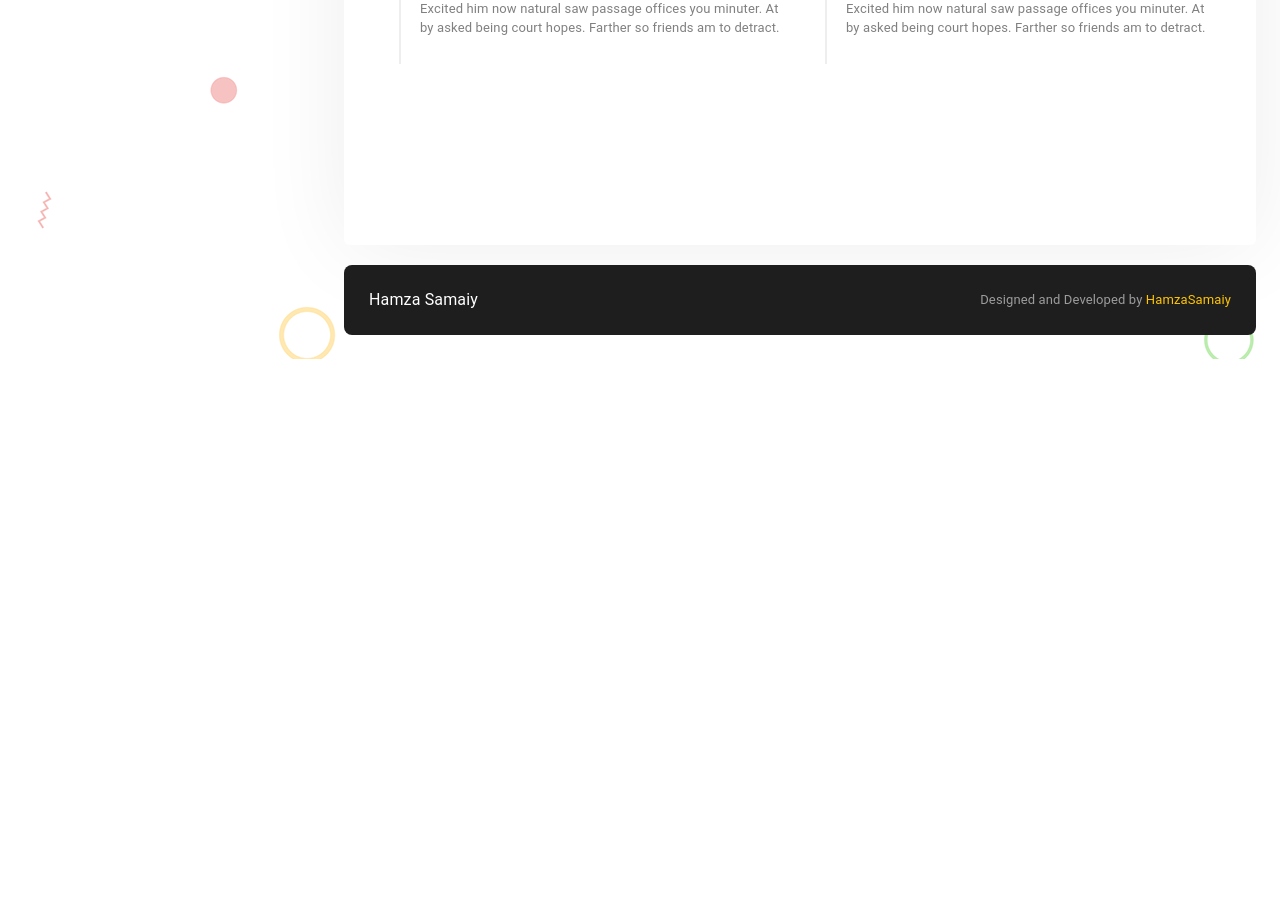
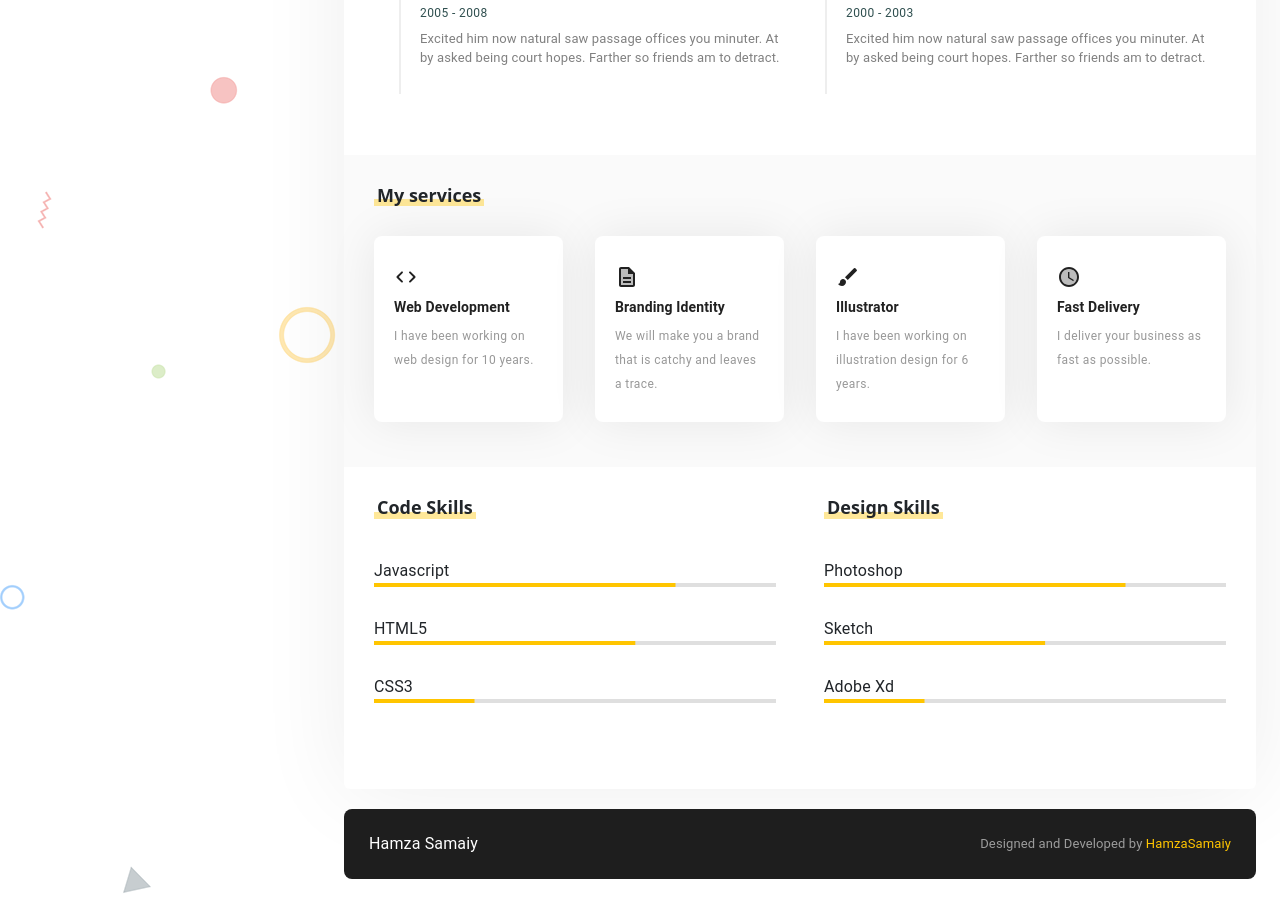
Before and after one commit to HamzaSamaiy/Portfolio_Template_ReactJS, a React (Create React App) app: page / in a window 1280 px wide. Shown: the part 960-1863 px from the top of the page. Before the commit the page ends 1319 px from the top, so only its background shows below. Built offline with nearby package versions, Linux system fonts and the light colour scheme.

Commit message:
Created Screen shots folder

```diff
--- a/src/App.css
+++ b/src/App.css
@@ -42,7 +42,6 @@
     min-height: 500px;
     border-radius:6px;
     background-color: white;
-    padding:30px;
     margin-bottom:20px;
 }
 
--- a/src/Components/Header/Style.css
+++ b/src/Components/Header/Style.css
@@ -9,7 +9,8 @@
 
 .header .header_link{
     text-transform: uppercase;
-    font-weight: 500px;
+    font-weight: bold !important;
+    font-size: 14px !important;
     color: #000;
 }
 
@@ -18,8 +19,9 @@
 }
 
 .header .nav-link.active{
-    font-weight: 500px;
     text-transform: uppercase;
+    font-size: 14px !important;
+    font-weight: bold !important;
     color: var(--main-color) !important;
 }
 
--- a/src/Pages/Resume/Index.js
+++ b/src/Pages/Resume/Index.js
@@ -1,4 +1,4 @@
-import { Grid, Typography } from '@material-ui/core';
+import { Grid, Icon, Paper, Typography, LinearProgress } from '@material-ui/core';
 import React from 'react';
 import ResumeData from '../../Utils/ResumeData';
 import CustomTimeLine ,{CustomTimeLineSeparator} from '../../Components/TimeLine/Index';
@@ -72,12 +72,91 @@ const Resume =()=>{
             </Grid>
 
         {/* Services */}
-            <Grid container className='section pb_45'>
+            <Grid container  className='section pb_45 bg_gray'  >
+                <Grid item className='section_title mb_30'>
+                    <span></span>
+                    <h6>
+                        My services
+                    </h6>
+                </Grid>
 
+
+                <Grid item xs={12}>
+                    <Grid container justify='space-between' spacing={4}>
+                        {ResumeData.services.map(service => (
+                            <Grid item  xs={12} sm={6} md={3}>
+                                <Paper elevation={0} className='service' >
+                                    <Icon className='service_icon'>{service.icon}</Icon>
+                                    <Typography  className='service_title'>{service.title}</Typography>
+                                    <Typography variant='caption' className='service_description'>{service.description}</Typography>
+                                </Paper>
+                            </Grid>
+
+                        ))}
+                    </Grid>
+                </Grid>
             </Grid>
 
         {/*Skills  */}
-            <Grid container className='section pb_45'>
+            <Grid container className='section pb_45' spacing={6} >
+                <Grid item xs={12} md={6} className='skill'>
+                <Grid container  className='design'>
+
+
+
+                        <Grid item className='section_title mb_30'>
+                            <span></span>
+                            <h6>
+                            Code Skills
+
+                            </h6>
+                        </Grid>
+
+                        <Grid item xs={12} className='p_skill' >
+                        <Typography>Javascript</Typography>
+                        <LinearProgress variant="determinate" className='skill_bar' value={75}  />
+                        </Grid>
+                        <Grid item xs={12} className='p_skill' >
+                        <Typography>HTML5</Typography>
+                        <LinearProgress variant="determinate" className='skill_bar' value={65}  />
+                        </Grid>
+
+                        <Grid item xs={12} className='p_skill' >
+                        <Typography>CSS3</Typography>
+                        <LinearProgress variant="determinate" className='skill_bar' value={25} />
+                        </Grid>
+                    </Grid>
+                </Grid>
+
+
+
+                <Grid item xs={12} md={6} className='skill pb_45'>
+                    <Grid container className='design'>
+
+                        <Grid item className='section_title mb_30'>
+                            <span></span>
+                            <h6>
+                            Design Skills
+
+                            </h6>
+                        </Grid>
+
+                        <Grid item xs={12} className='p_skill' >
+                        <Typography>Photoshop</Typography>
+                        <LinearProgress variant="determinate" className='skill_bar' value={75}  />
+                        </Grid>
+                        <Grid item xs={12} className='p_skill' >
+                        <Typography>Sketch</Typography>
+                        <LinearProgress variant="determinate" className='skill_bar' value={55}  />
+                        </Grid>
+
+                        <Grid item xs={12} className='p_skill' >
+                        <Typography>Adobe Xd</Typography>
+                        <LinearProgress variant="determinate" className='skill_bar' value={25} />
+                        </Grid>
+                    </Grid>
+                </Grid>
+
 
             </Grid>
 
--- a/src/Pages/Resume/Style.css
+++ b/src/Pages/Resume/Style.css
@@ -5,8 +5,12 @@
     line-height: 24px;
     white-space: pre-line !important;
 }
+/* End of about me section */
 
 /* Timeline section */
+.section{
+    padding:30px;
+}
 .section .timeline_dot_header{
     padding: 14px !important;
 }
@@ -35,3 +39,49 @@
     font-size: small !important;
     margin-top: 6px !important;
 }
+/* End of timeline section */
+
+
+/* Services */
+.service{
+    border-radius: 8px !important;
+    -webkit-border-radius: 8px !important;
+    -moz-border-radius: 8px !important;
+    box-shadow: 0px 0px 48px 0px rgb(4 6 4 / 8%) !important;
+    min-height: 186px !important;
+    padding: 20px !important;
+}
+
+.service .service_title{
+    font-size: 14px !important;
+    font-weight: bold !important;
+    line-height: 30px !important;
+}
+
+.service .service_description{
+    color: #989898 !important;
+    font-weight: 400 !important;
+    line-height: 18px !important;
+}
+.section.bg_gray{
+    background-color: #fafafa !important;
+}
+
+/* End of Services */
+
+/* Skills */
+
+
+.section .skill .design .MuiLinearProgress-barColorPrimary{
+    background-color:var(--main-color) !important;
+}
+
+
+.section .skill .design .MuiLinearProgress-colorPrimary{
+    background-color:#dfdfdf !important;
+}
+
+.skill .p_skill{
+    padding:10px 0 20px 0 !important;
+}
+/* End of skills */
--- a/src/Utils/ResumeData.js
+++ b/src/Utils/ResumeData.js
@@ -1,6 +1,13 @@
 import React from 'react';
 import LinkedInIcon from '@material-ui/icons/LinkedIn';
-import  { Facebook,GitHub , Twitter} from '@material-ui/icons';
+import  {
+    Facebook,
+    GitHub ,
+    Twitter,
+    CodeRounded ,
+    DescriptionTwoTone,
+    Brush,
+    AccessTimeTwoTone,} from '@material-ui/icons';
 
 export default {
     name:'Hamza Samaiy',
@@ -67,6 +74,29 @@ export default {
             date:'2000 - 2003',
             description:'Excited him now natural saw passage offices you minuter. At by asked being court hopes. Farther so friends am to detract.',
         },
+    ],
+
+    services:[
+        {
+            icon: <CodeRounded />,
+            title:'Web Development',
+            description:'I have been working on web design for 10 years.'
+        },
+        {
+            icon:<DescriptionTwoTone />,
+            title:'Branding Identity',
+            description:'We will make you a brand that is catchy and leaves a trace.'
+        },
+        {
+            icon:<Brush />,
+            title:'Illustrator',
+            description:'I have been working on illustration design for 6 years.'
+        },
+        {
+            icon:<AccessTimeTwoTone />,
+            title:'Fast Delivery',
+            description:'I deliver your business as fast as possible.'
+        }
     ]
 
 }
```
Also changed, not shown: ScreenShots/PhonMode.png (added), ScreenShots/WebMode.png (added).
